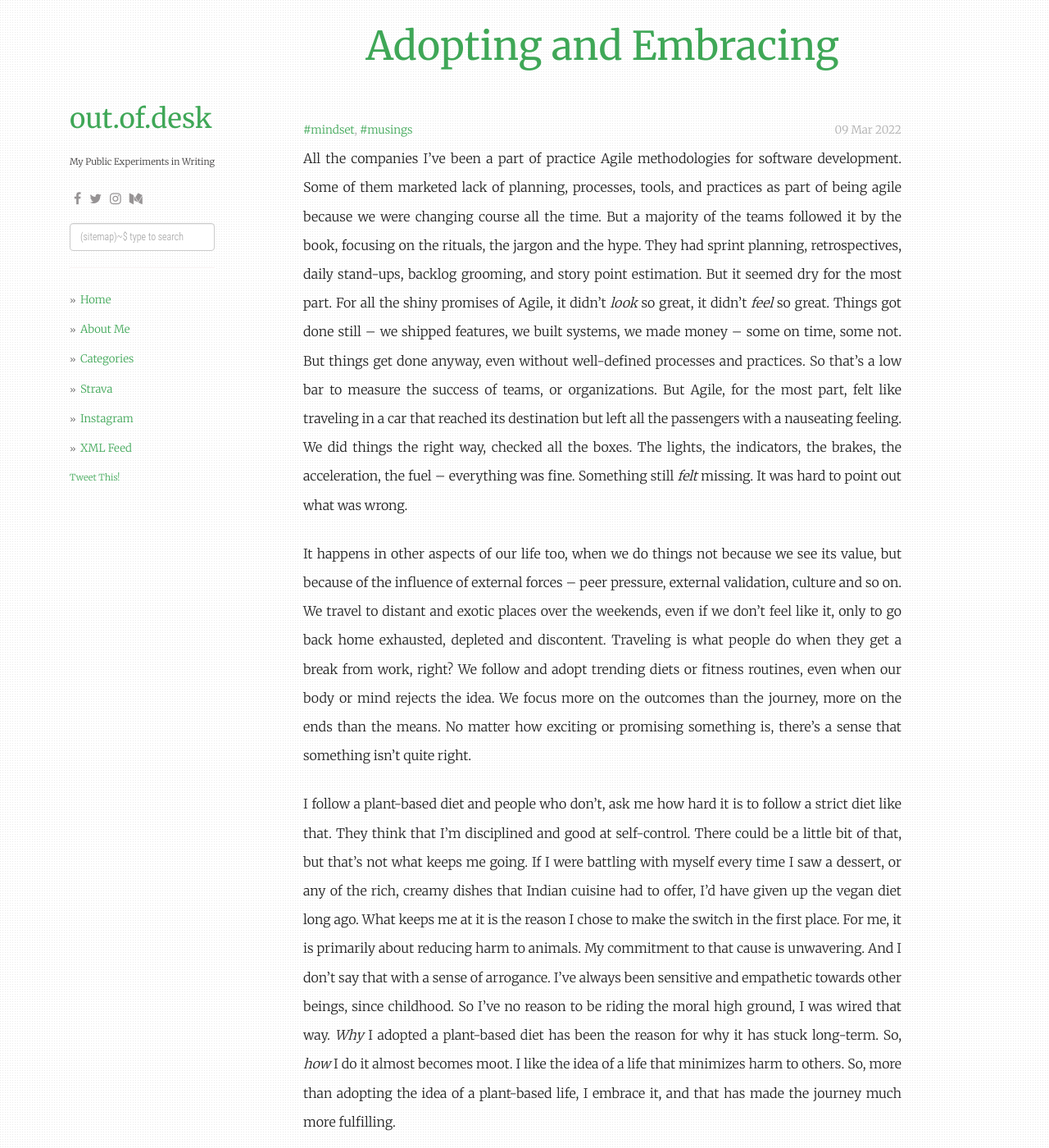
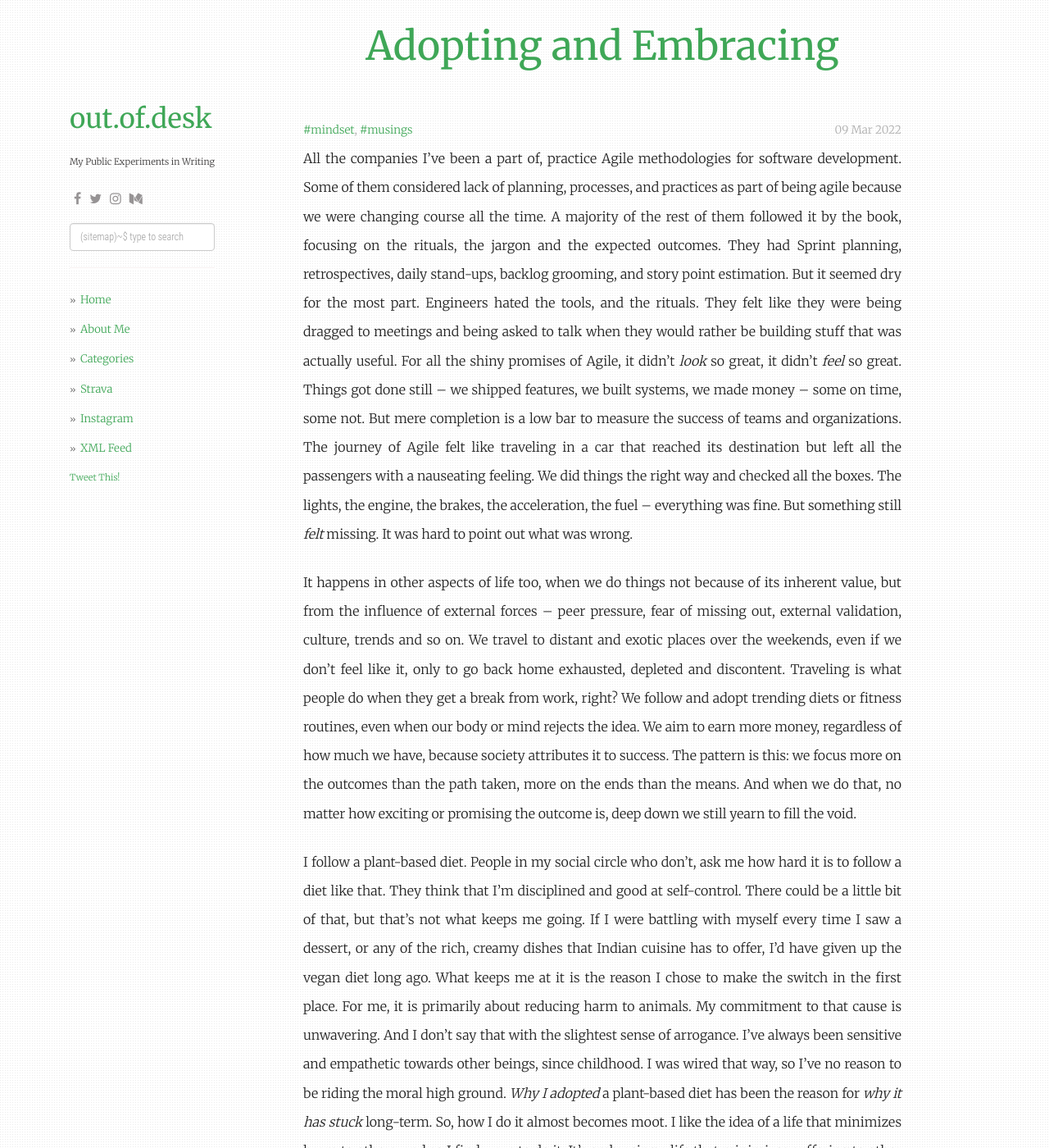
Before and after one commit to outofdesk/outofdesk.github.io, a Jekyll site: the page built from _posts/2022-03-09-adopting-and-embracing.md, in a window 1280 px wide and 1400 px high. Shown: the whole window at 82% size. Built offline with Jekyll 4.4.1, drawn with Linux system fonts in a browser that asks for light colours; nearby versions of some CDN libraries; comment, search, counter and statistics services are not loaded; some of the changed text lies outside the part shown.

Commit message:
updates adopting and embracing

```diff
--- a/_posts/2022-03-09-adopting-and-embracing.md
+++ b/_posts/2022-03-09-adopting-and-embracing.md
@@ -7,14 +7,14 @@
 image: ""
 ---
 
-All the companies I’ve been a part of practice Agile methodologies for software development. Some of them marketed lack of planning, processes, tools, and practices as part of being agile because we were changing course all the time. But a majority of the teams followed it by the book, focusing on the rituals, the jargon and the hype. They had sprint planning, retrospectives, daily stand-ups, backlog grooming, and story point estimation. But it seemed dry for the most part. For all the shiny promises of Agile, it didn’t *look* so great, it didn’t *feel* so great. Things got done still – we shipped features, we built systems, we made money – some on time, some not. But things get done anyway, even without well-defined processes and practices. So that’s a low bar to measure the success of teams, or organizations. But Agile, for the most part, felt like traveling in a car that reached its destination but left all the passengers with a nauseating feeling. We did things the right way, checked all the boxes. The lights, the indicators, the brakes, the acceleration, the fuel -- everything was fine. Something still *felt* missing. It was hard to point out what was wrong.
+All the companies I’ve been a part of, practice Agile methodologies for software development. Some of them considered lack of planning, processes, and practices as part of being agile because we were changing course all the time. A majority of the rest of them followed it by the book, focusing on the rituals, the jargon and the expected outcomes. They had Sprint planning, retrospectives, daily stand-ups, backlog grooming, and story point estimation. But it seemed dry for the most part. Engineers hated the tools, and the rituals. They felt like they were being dragged to meetings and being asked to talk when they would rather be building stuff that was actually useful. For all the shiny promises of Agile, it didn’t *look* so great, it didn’t *feel* so great. Things got done still – we shipped features, we built systems, we made money – some on time, some not. But mere completion is a low bar to measure the success of teams and organizations. The journey of Agile felt like traveling in a car that reached its destination but left all the passengers with a nauseating feeling. We did things the right way and checked all the boxes. The lights, the engine, the brakes, the acceleration, the fuel -- everything was fine. But something still *felt* missing. It was hard to point out what was wrong.
 
-It happens in other aspects of our life too, when we do things not because we see its value, but because of the influence of external forces – peer pressure, external validation, culture and so on. We travel to distant and exotic places over the weekends, even if we don’t feel like it, only to go back home exhausted, depleted and discontent. Traveling is what people do when they get a break from work, right? We follow and adopt trending diets or fitness routines, even when our body or mind rejects the idea. We focus more on the outcomes than the journey, more on the ends than the means. No matter how exciting or promising something is, there's a sense that something isn't quite right.
+It happens in other aspects of life too, when we do things not because of its inherent value, but from the influence of external forces – peer pressure, fear of missing out, external validation, culture, trends and so on. We travel to distant and exotic places over the weekends, even if we don’t feel like it, only to go back home exhausted, depleted and discontent. Traveling is what people do when they get a break from work, right? We follow and adopt trending diets or fitness routines, even when our body or mind rejects the idea. We aim to earn more money, regardless of how much we have, because society attributes it to success. The pattern is this: we focus more on the outcomes than the path taken, more on the ends than the means. And when we do that, no matter how exciting or promising the outcome is, deep down we still yearn to fill the void.
 
-I follow a plant-based diet and people who don't, ask me how hard it is to follow a strict diet like that. They think that I'm disciplined and good at self-control. There could be a little bit of that, but that's not what keeps me going. If I were battling with myself every time I saw a dessert, or any of the rich, creamy dishes that Indian cuisine had to offer, I'd have given up the vegan diet long ago. What keeps me at it is the reason I chose to make the switch in the first place. For me, it is primarily about reducing harm to animals. My commitment to that cause is unwavering. And I don't say that with a sense of arrogance. I've always been sensitive and empathetic towards other beings, since childhood. So I've no reason to be riding the moral high ground, I was wired that way. *Why* I adopted a plant-based diet has been the reason for why it has stuck long-term. So, *how* I do it almost becomes moot. I like the idea of a life that minimizes harm to others. So, more than adopting the idea of a plant-based life, I embrace it, and that has made the journey much more fulfilling.
+I follow a plant-based diet. People in my social circle who don't, ask me how hard it is to follow a diet like that. They think that I'm disciplined and good at self-control. There could be a little bit of that, but that's not what keeps me going. If I were battling with myself every time I saw a dessert, or any of the rich, creamy dishes that Indian cuisine has to offer, I'd have given up the vegan diet long ago. What keeps me at it is the reason I chose to make the switch in the first place. For me, it is primarily about reducing harm to animals. My commitment to that cause is unwavering. And I don't say that with the slightest sense of arrogance. I've always been sensitive and empathetic towards other beings, since childhood. I was wired that way, so I've no reason to be riding the moral high ground. *Why I adopted* a plant-based diet has been the reason for *why it has stuck* long-term. So, how I do it almost becomes moot. I like the idea of a life that minimizes harm to others, and so I find ways to do it. It's embracing a life that minimizes suffering to other beings, rather than the idea of adopting a plant-based life, that has made the journey more fulfilling, while producing the desired outcomes.
 
-While people have different reasons for their choices, none wrong in itself, some make it easier for you to be at peace with the choices. You can adopt something without embracing it – you can lose weight without enjoying physical exercise, you can be good at your job without liking it. But to embrace something is to change your mindset. Ultra-runners and other endurance athletes often say that they embrace the struggle and suffering. It doesn't make the journey any easier, but it does make it easier to not give up, to keep going, to endure.
+While people have different reasons for their choices, none wrong in itself, some make it easier for you to be at peace with the choices. You can adopt something to be good at it – you can lose weight without enjoying physical exercise, you can excel at your job without liking it. Adopting something is to value the desired outcome. Embracing it is to love the process. It is to change your mindset. Ultra-runners and other endurance athletes often talk about how they embrace the struggle and the suffering. It doesn't make the journey any easier, but it does make it easier to not give up, to keep going, to endure.
 
-As I'm reading about Agile methodologies, I'm fascinated by the *why* behind the values and principles stated. Learning about the reasons behind why a group of experts in the software industry decided to meet to solve certain problems, and the reasons for why they chose the values and principles they did, helps me understand the mindset they had. It helps me embrace the idea, rather than merely adopt the outcome.
+As I'm reading about Agile methodologies, I'm fascinated by the why behind the values and principles stated. Learning about the reasons behind why a group of experts in the software industry decided to meet to solve certain problems, and the reasons for why they chose the values and principles they did, helps me understand the mindset they had. It helps me embrace the idea, rather than merely adopt the outcome. It reinforces the belief that the hardest problems in building software systems aren't technological. Being Agile is a commitment, not unlike being in a relationship. You don't always stick to the rules, but you always try to make it work, not because you have to, but because you want to. It starts with the mindset.
 
 *****
```
Also changed, not shown: 3 other files.
